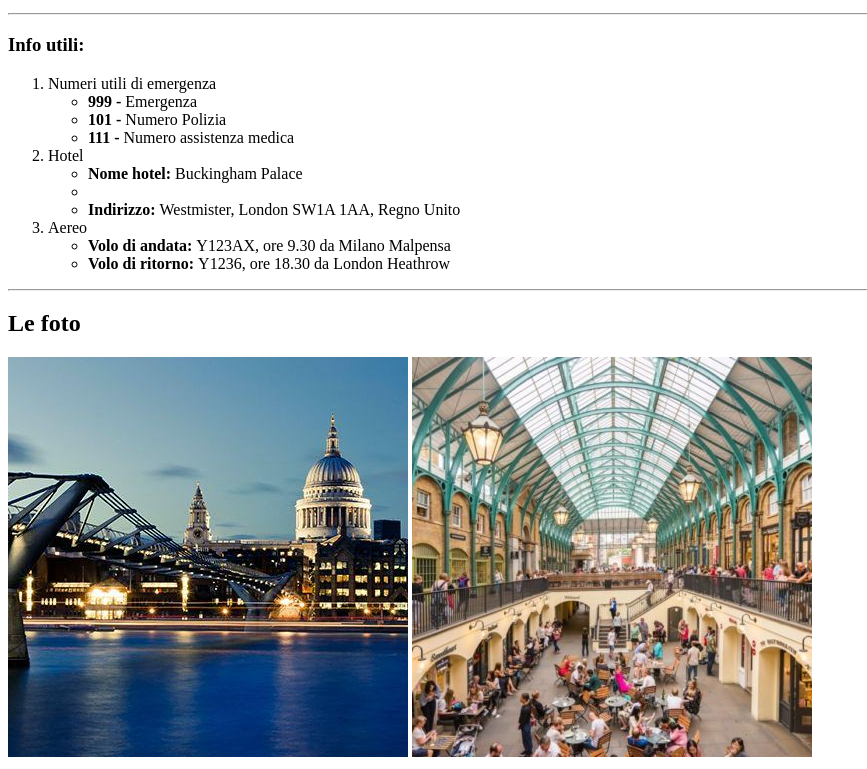
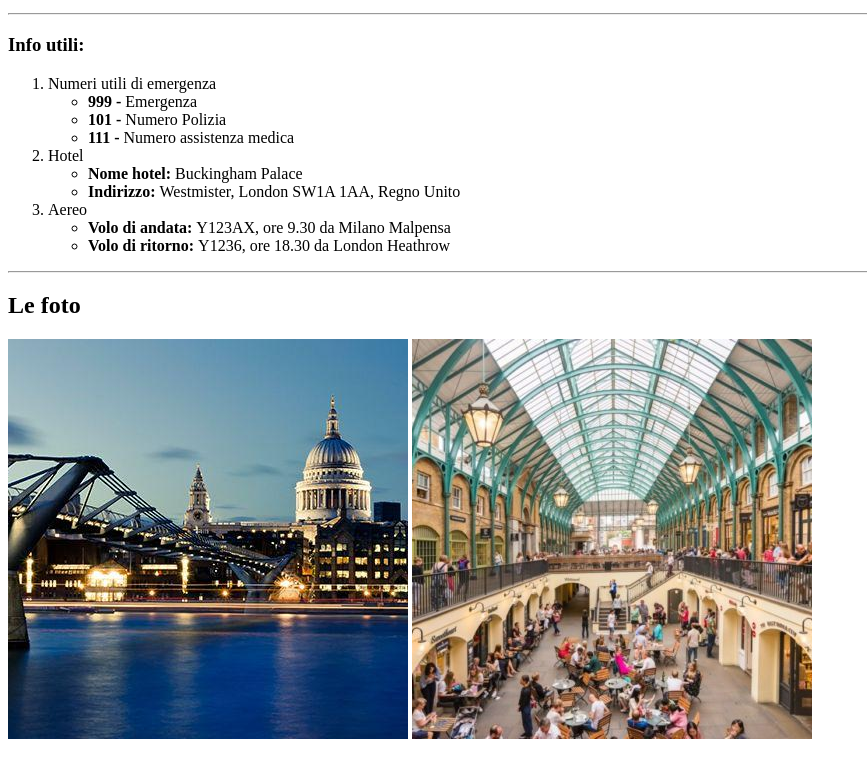
Before and after one commit to Siripiri-hue/html-london-trip, a plain HTML site: page index.html in a window 1280 px wide. Shown: the part 1021-1790 px from the top of the page, without its empty margins (0-867 px from the left). Drawn offline with Linux system fonts and the light colour scheme.

Commit message:
Corretta lista annidata

```diff
--- a/index.html
+++ b/index.html
@@ -79,7 +79,7 @@
             </li>
             <li>Hotel
                 <ul>
-                    <li><strong>Nome hotel: </strong>Buckingham Palace<li>
+                    <li><strong>Nome hotel: </strong>Buckingham Palace</li>
                     <li><strong>Indirizzo: </strong>Westmister, London SW1A 1AA, Regno Unito</li>
                 </ul>
             </li>
```
